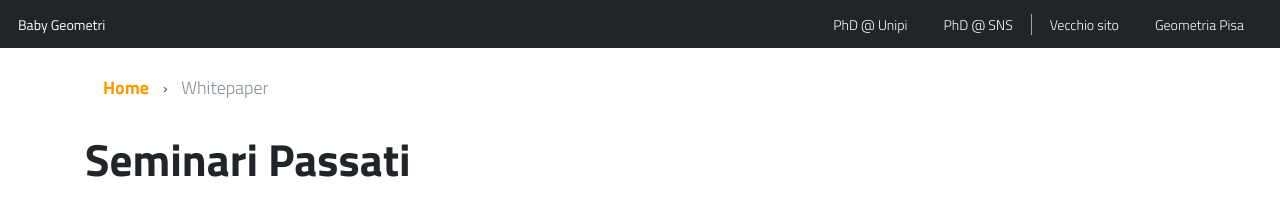
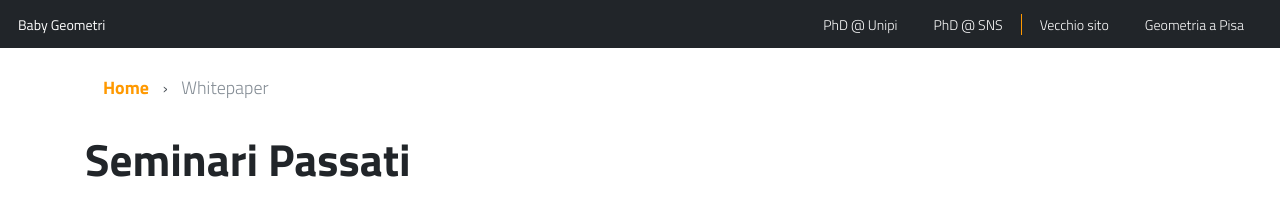
Before and after one commit to baby-geometri/baby-geometri.github.io, a Jekyll site: the page built from 2017-18.md, in a window 1280 px wide. Shown: the top 200 px of the page. Built offline with Jekyll 4.4.1, drawn with Linux system fonts in a browser that asks for light colours; our own code applies the rules of GitHub Pages for plain Markdown files.

Commit message:
Update nav-top.yml

```diff
--- a/_data/nav-top.yml
+++ b/_data/nav-top.yml
@@ -9,4 +9,4 @@
   title: "Vecchio sito"
   blank: true
 - url: "https://www.dm.unipi.it/webnew/it/ricerca/geometria-mat03"
-  title: "Geometria Pisa"
+  title: "Geometria a Pisa"
```
